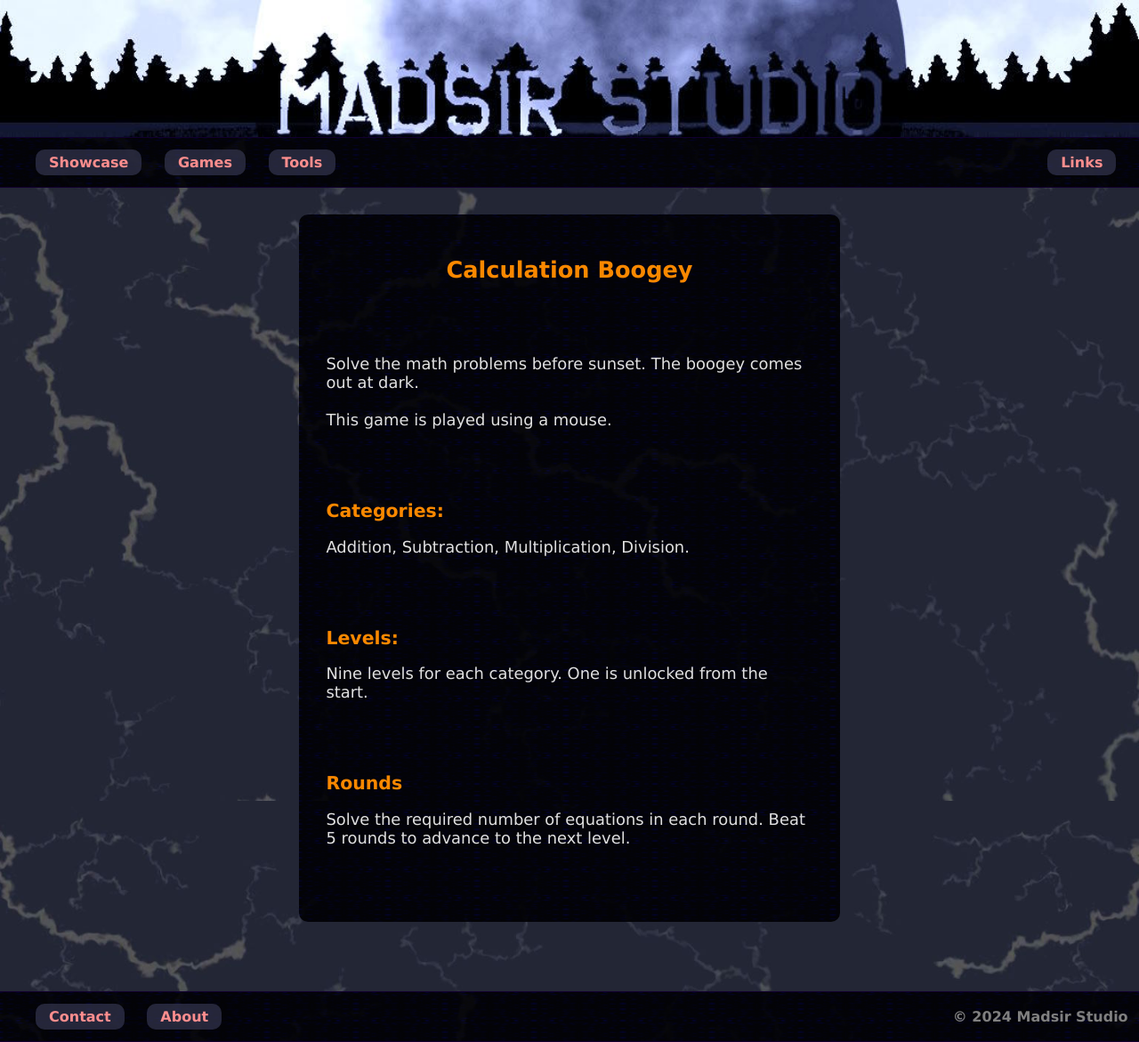
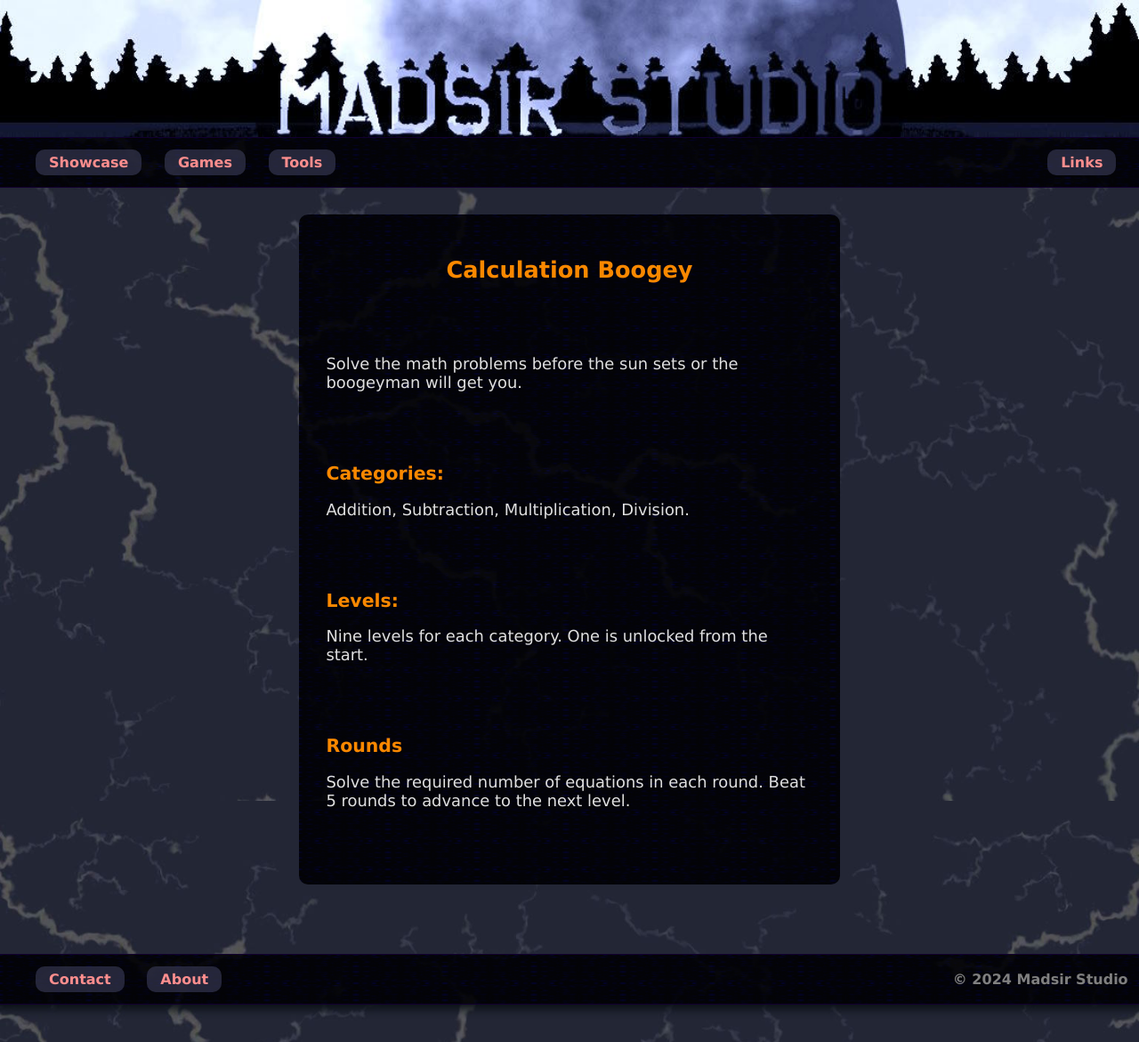
Before and after one commit to Madsir/madsirstudio.github.io, a Jekyll site: the page built from calculationboogey/index.html, in a window 1280 px wide. Shown: the whole page at 89% size. Built offline with Jekyll 4.4.1, drawn with Linux system fonts in a browser that asks for light colours.

Commit message:
Update index.html

```diff
--- a/calculationboogey/index.html
+++ b/calculationboogey/index.html
@@ -82,10 +82,7 @@ p {
 		<br>
 		<br>
 		<p>
-		Solve the math problems before sunset. The boogey comes out at dark.
-		<br>
-		<br>
-		This game is played using a mouse.</p><br>
+		Solve the math problems before the sun sets or the boogeyman will get you.</p><br>
 		<br>
 		<br>
 		<h2>Categories:</h2>
```
